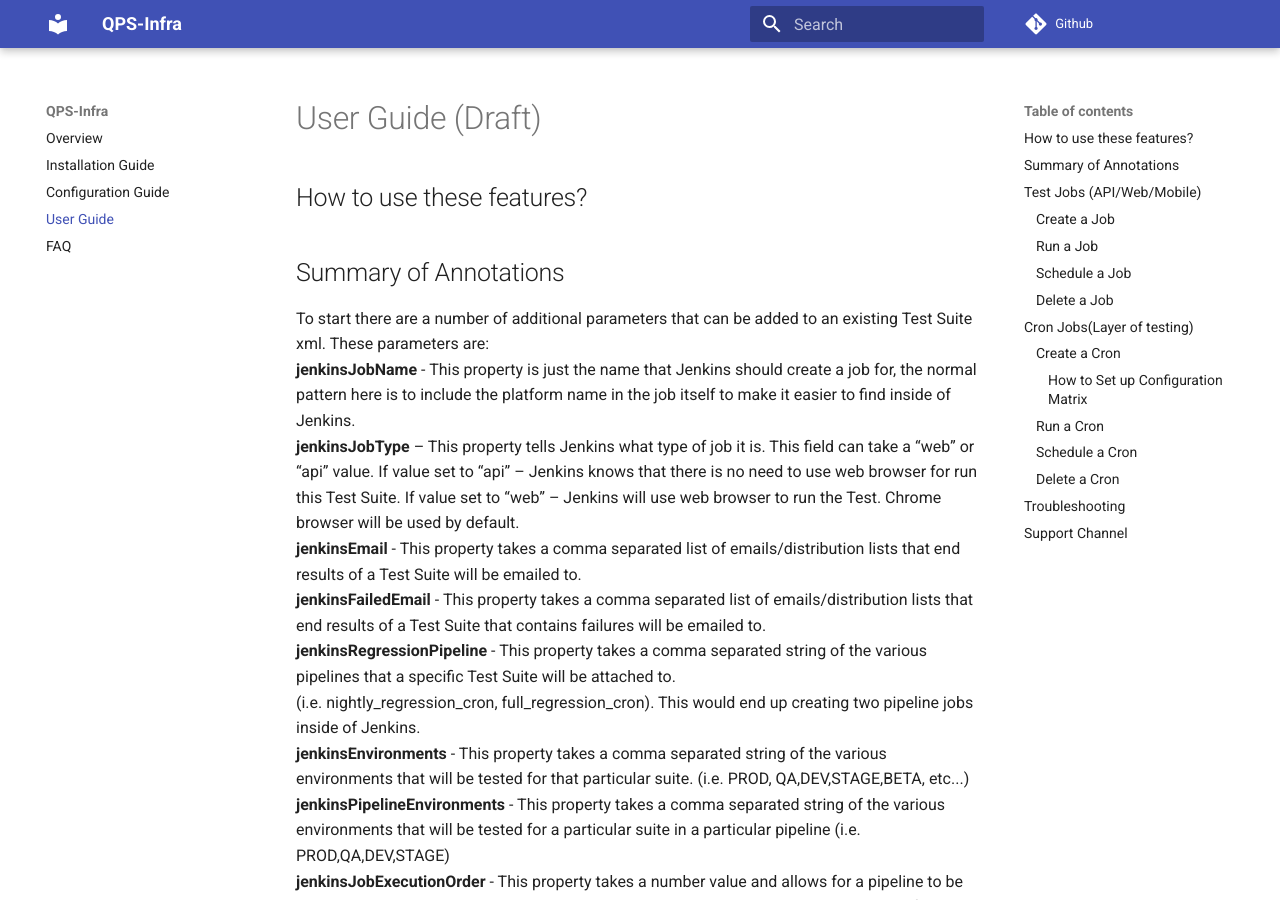
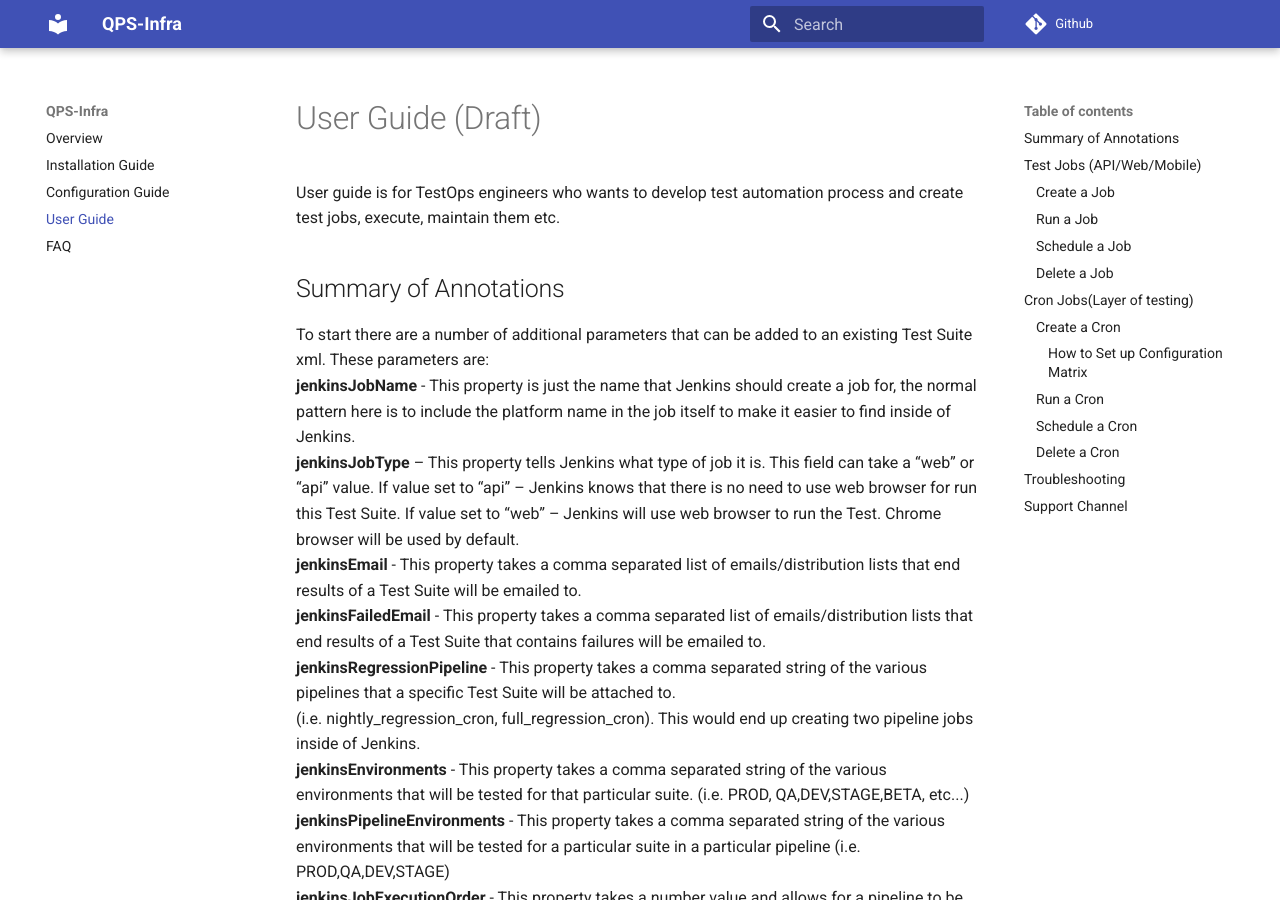
Before and after one commit to zebrunner/community-edition, an MkDocs documentation site: the page built from docs/user-guide.md, in a window 1280 px wide and 900 px high. Built offline with MkDocs 1.6.1 and Material for MkDocs 9.7.7, drawn with Linux system fonts in a browser that asks for light colours; comment, search, counter and statistics services are not loaded; old or Windows-style settings are respelled for this version of MkDocs.

Commit message:
Update user-guide.md

```diff
--- a/docs/user-guide.md
+++ b/docs/user-guide.md
@@ -1,6 +1,8 @@
 # User Guide (Draft)
 
-## How to use these features?
+
+User guide is for TestOps engineers who wants to develop test automation process and create test jobs, execute, maintain them etc.
+
 
 ## Summary of Annotations
 
```
